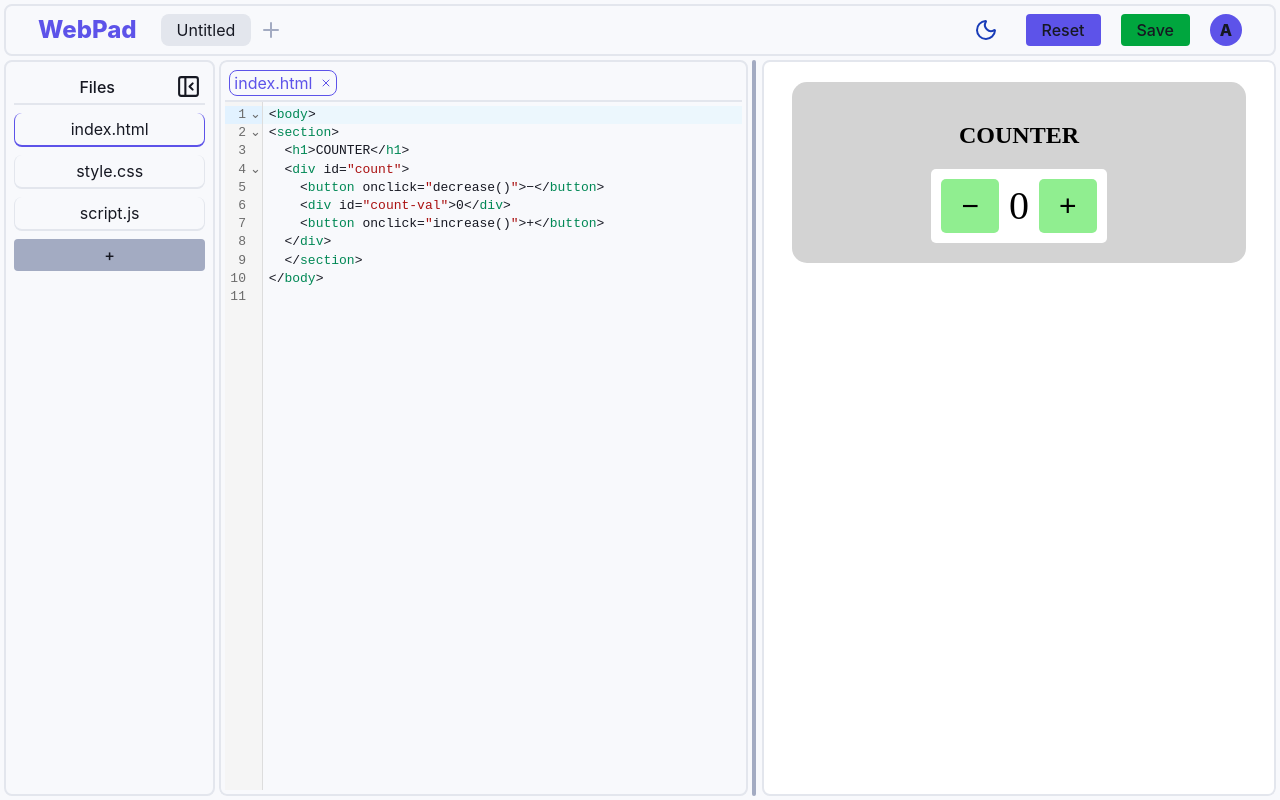
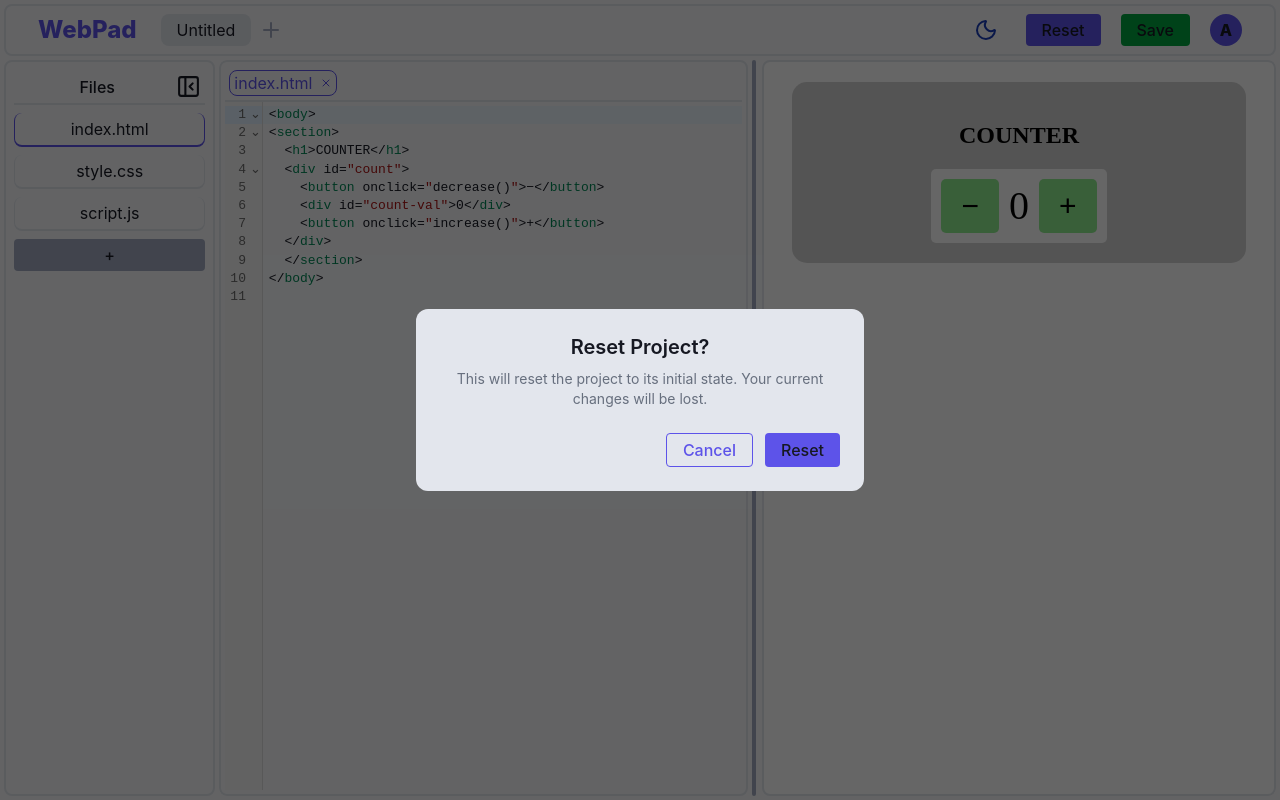
Before and after one commit to thisisarijit/WebPad, a React (Vite) app: page /editor in a window 1280 px wide. Both pictures are taken after a click on the button "Reset". Built offline with nearby package versions, Linux system fonts and the light colour scheme.

Commit message:
move themeToggle to ui folder and create the resetModal

```diff
--- a/src/components/Navbar.jsx
+++ b/src/components/Navbar.jsx
@@ -1,14 +1,13 @@
 import React from "react";
-import ThemeToggleButton from "./ThemeToggleButton";
+// import ThemeToggleButton from "./ThemeToggleButton";
 import { Pencil, Plus } from "lucide-react";
+import ThemeToggleButton from "./ui/ThemeToggleButton";
 
 const Navbar = ({handleSave, handleReset}) => {
   return (
     <nav className="w-full py-1 border-2 rounded-lg">
       <div className="container w-full rounded-lg flex items-center justify-between gap-5">
-        {/* <div className="flex items-center gap-10 "> */}
           <span className="font-extrabold text-2xl text-accent">WebPad</span>
-        {/* </div> */}
 
         <div className="w-full gap-2 flex p-1 items-center just">
           <span className="bg-border hover:bg-panel px-4 py-1 rounded-lg">Untitled</span>
--- /dev/null
+++ b/src/components/ui/ResetModal.jsx
@@ -0,0 +1,29 @@
+import React from "react";
+
+const ResetModal = ({ isOpen, title, message, onCancel, onConfirm }) => {
+  if (!isOpen) return null;
+
+  return (
+    <div className="fixed inset-0 z-50 flex items-center justify-center bg-black/60">
+      <div className="w-full max-w-md rounded-xl bg-border p-6">
+        <h2 className="text-xl font-semibold text-text-primary ">{title}</h2>
+        <p className="mt-2 text-text-secondary text-sm">{message}</p>
+
+        <div className="flex justify-end gap-3 mt-6">
+          <button
+            type="button"
+            onClick={onCancel}
+            className="cosmic-button bg-transparent text-accent border-accent border hover:bg-transparent"
+          >
+            Cancel
+          </button>
+          <button type="button" className="cosmic-button" onClick={onConfirm}>
+            Reset
+          </button>
+        </div>
+      </div>
+    </div>
+  );
+};
+
+export default ResetModal;
--- a/src/pages/Editor.jsx
+++ b/src/pages/Editor.jsx
@@ -1,6 +1,7 @@
 import React, { useState } from "react";
 import Navbar from "../components/Navbar";
 import EditorSection from "../components/EditorSection";
+import ResetModal from "../components/ui/ResetModal";
 
 const initialFiles = [
   {
@@ -95,6 +96,7 @@ const Editor = () => {
   const [openFileIds, setOpenFileIds] = useState(
     savedProject?.openFileIds ?? [initialFiles[0].id],
   );
+  const [showResetModal, setShowResetModal] = useState(false);
 
   const handleSave = () => {
     const project = {
@@ -105,17 +107,24 @@ const Editor = () => {
     localStorage.setItem(STORAGE_KEY, JSON.stringify(project));
   };
 
+  const handleResetRequest = () => {
+    setShowResetModal(true);
+  };
+
   const handleReset = () => {
     localStorage.removeItem(STORAGE_KEY);
+
     setFiles(initialFiles);
     setActiveFileId(initialFiles[0].id);
     setOpenFileIds([initialFiles[0].id]);
+
+    setShowResetModal(false);
   };
 
   return (
     <>
       <div className="h-screen min-h-0 w-screen overflow-hidden flex flex-col p-1 gap-1">
-        <Navbar handleSave={handleSave} handleReset={handleReset} />
+        <Navbar handleSave={handleSave} handleReset={handleResetRequest} />
         <div className="min-h-0 flex-1">
           <EditorSection
             files={files}
@@ -126,6 +135,13 @@ const Editor = () => {
             setOpenFileIds={setOpenFileIds}
           />
         </div>
+        <ResetModal
+          isOpen={showResetModal}
+          title="Reset Project?"
+          message="This will reset the project to its initial state. Your current changes will be lost."
+          onCancel={() => setShowResetModal(false)}
+          onConfirm={handleReset}
+        />
       </div>
     </>
   );
```
Also changed, not shown: src/components/ui/ThemeToggleButton.jsx (renamed from src/components/ThemeToggleButton.jsx).
